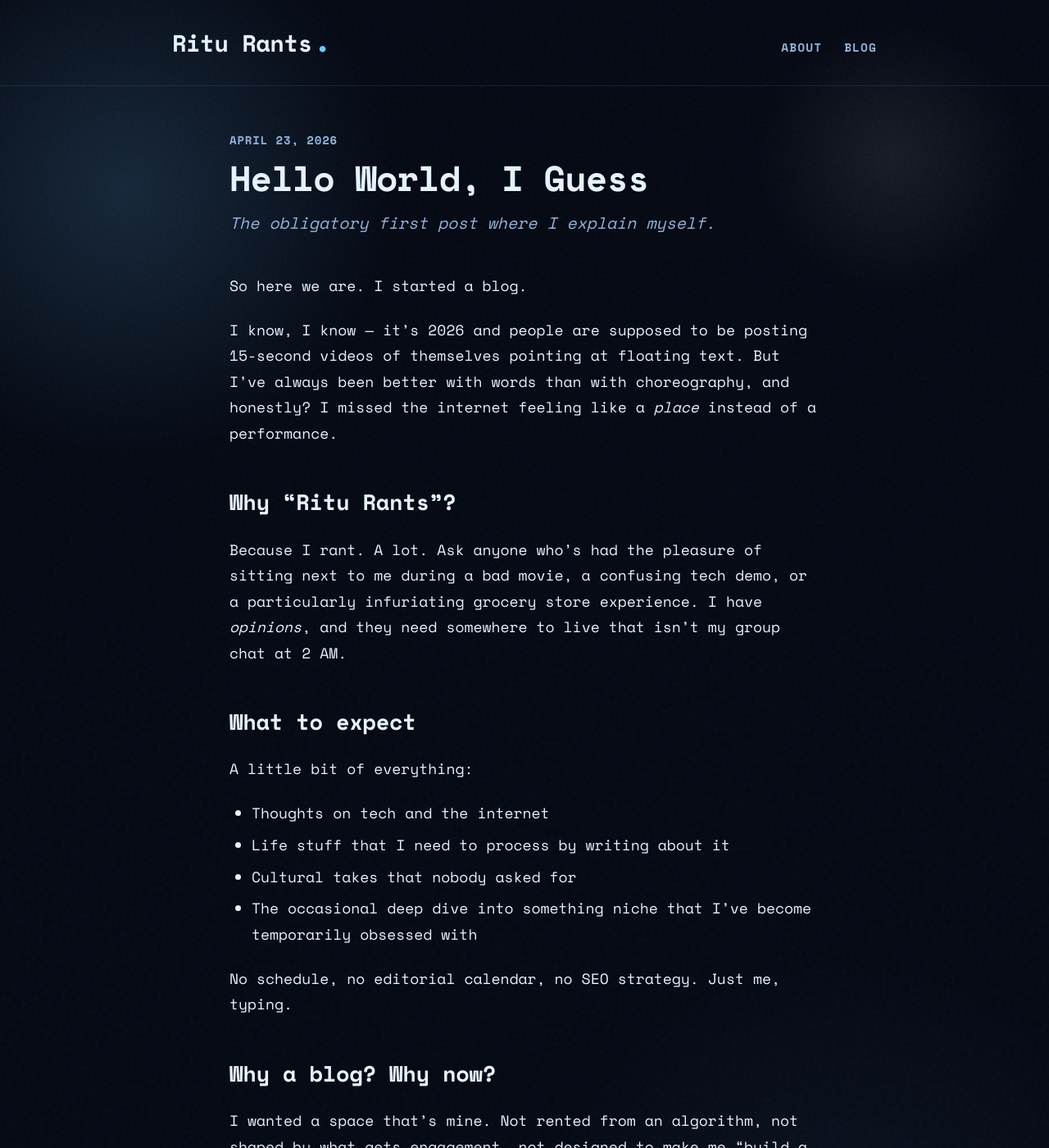
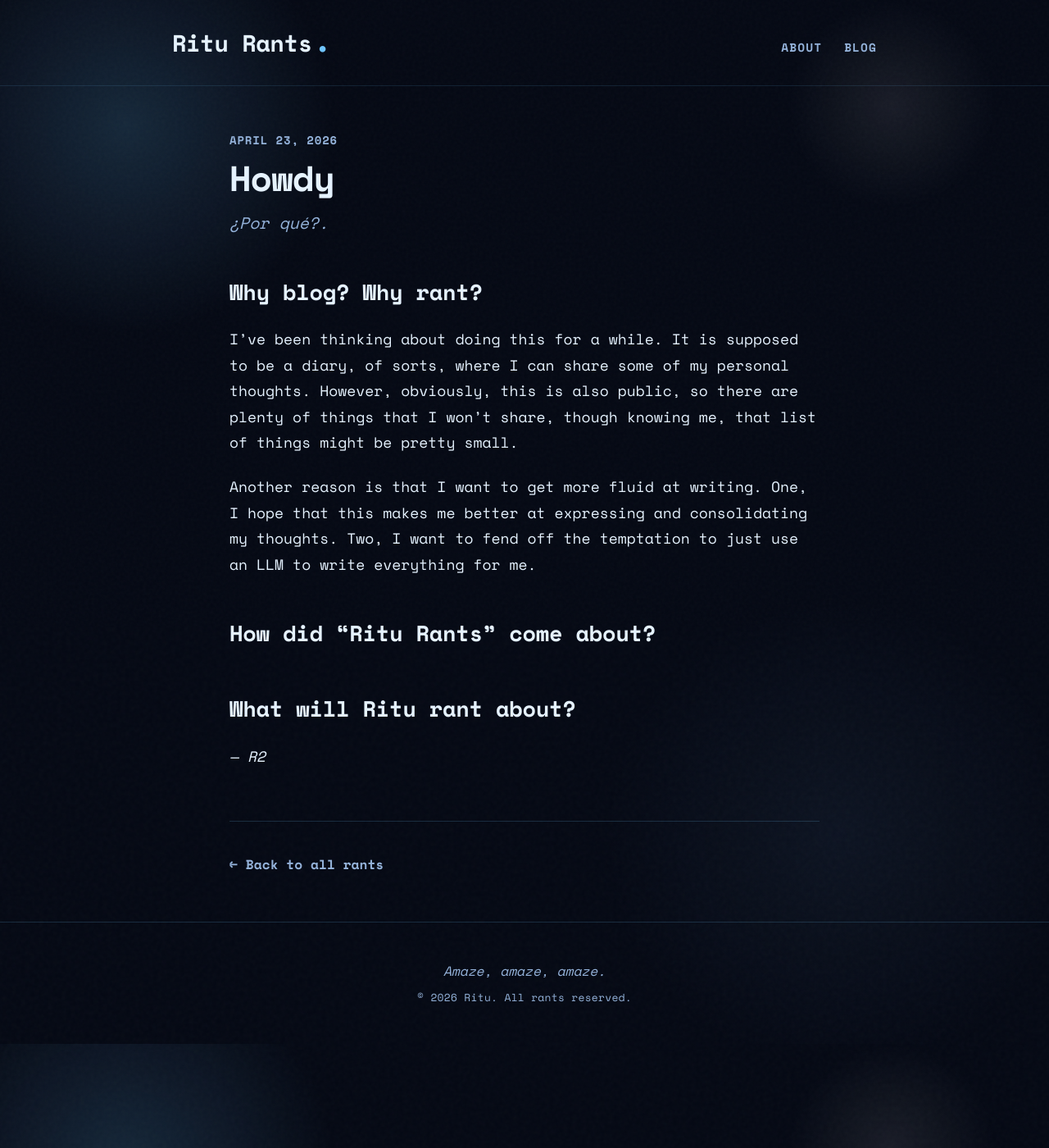
Before and after one commit to ritu-rants/ritu-rants.github.io, a Jekyll site: the page built from _posts/2026-04-23-hello-world-i-guess.md, in a window 1280 px wide and 1400 px high. Shown: the whole window at 82% size. Built offline with Jekyll 4.4.1, drawn with Linux system fonts in a browser that asks for light colours; some of the changed text lies outside the part shown.

Commit message:
Update blog post title and content

```diff
--- a/_posts/2026-04-23-hello-world-i-guess.md
+++ b/_posts/2026-04-23-hello-world-i-guess.md
@@ -1,33 +1,21 @@
 ---
 layout: post
-title: "Hello World, I Guess"
-subtitle: "The obligatory first post where I explain myself."
+title: "Howdy"
+subtitle: "¿Por qué?."
 date: 2026-04-23
 ---
 
-So here we are. I started a blog.
+## Why blog? Why rant?
+I've been thinking about doing this for a while. It is supposed to be a diary, of sorts, where I can share some of my personal thoughts. However, obviously, this is also public, so there are plenty of things that I won't share, though knowing me, that list of things might be pretty small.
 
-I know, I know — it's 2026 and people are supposed to be posting 15-second videos of themselves pointing at floating text. But I've always been better with words than with choreography, and honestly? I missed the internet feeling like a *place* instead of a performance.
+Another reason is that I want to get more fluid at writing. One, I hope that this makes me better at expressing and consolidating my thoughts. Two, I want to fend off the temptation to just use an LLM to write everything for me.
 
-## Why "Ritu Rants"?
+## How did "Ritu Rants" come about?
 
-Because I rant. A lot. Ask anyone who's had the pleasure of sitting next to me during a bad movie, a confusing tech demo, or a particularly infuriating grocery store experience. I have *opinions*, and they need somewhere to live that isn't my group chat at 2 AM.
 
-## What to expect
 
-A little bit of everything:
+## What will Ritu rant about?
 
-- Thoughts on tech and the internet
-- Life stuff that I need to process by writing about it
-- Cultural takes that nobody asked for
-- The occasional deep dive into something niche that I've become temporarily obsessed with
 
-No schedule, no editorial calendar, no SEO strategy. Just me, typing.
 
-## Why a blog? Why now?
-
-I wanted a space that's mine. Not rented from an algorithm, not shaped by what gets engagement, not designed to make me "build a brand." Just a quiet-ish corner where I can think out loud.
-
-If you're reading this — welcome. Stick around if you want. I'll be here, ranting.
-
-*— Ritu*
+*— R2*
```
